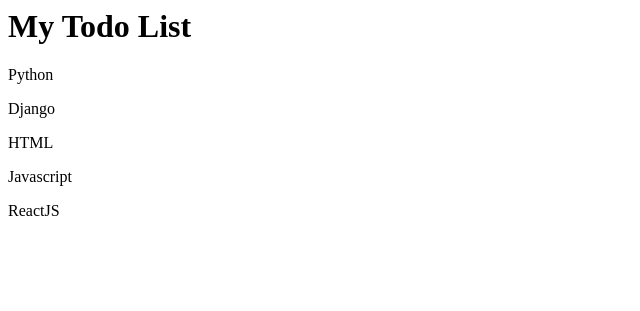
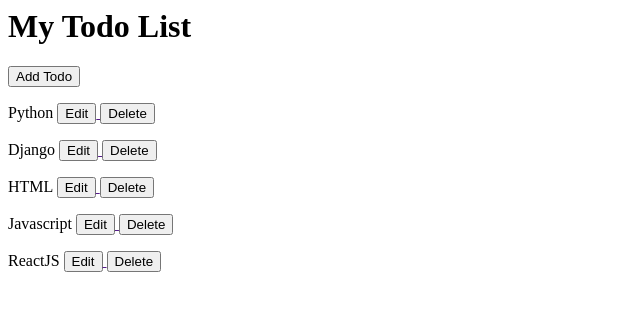
Before and after one commit to aadarshmdhr/To-Do-2.0, a Django app: page / in a window 1280 px wide. Shown: the top 311 px of the page, without its empty margins (0-640 px from the left). Run offline with Django 5.2, Linux system fonts and the light colour scheme; data comes from the database, SQL or seed files in the repository.

Commit message:
Added buttons in templates page

```diff
--- a/templates/todo_list.html
+++ b/templates/todo_list.html
@@ -1,7 +1,21 @@
 <h1>My Todo List</h1>
+
+<a href="">
+  <button>Add Todo</button>
+</a>
 
 {% for todo in todos %}
 
-<p>{{ todo.title }}</p>
+<p>
+  {{ todo.title }}
+
+  <a href="">
+    <button>Edit</button>
+  </a>
+
+  <a href="">
+    <button>Delete</button>
+  </a>
+</p>
 
 {% endfor %}
```
